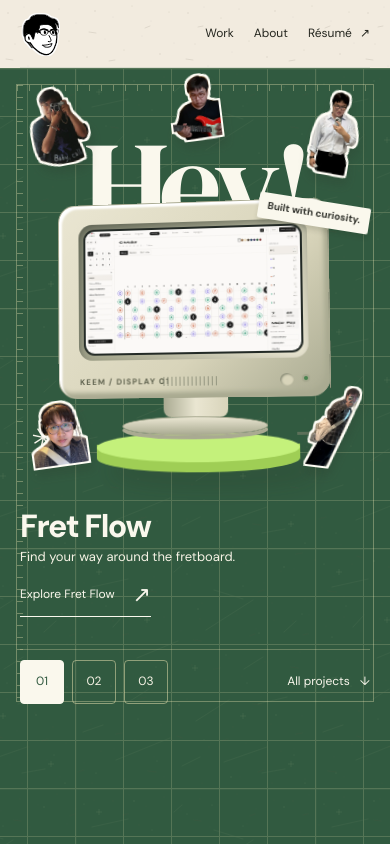
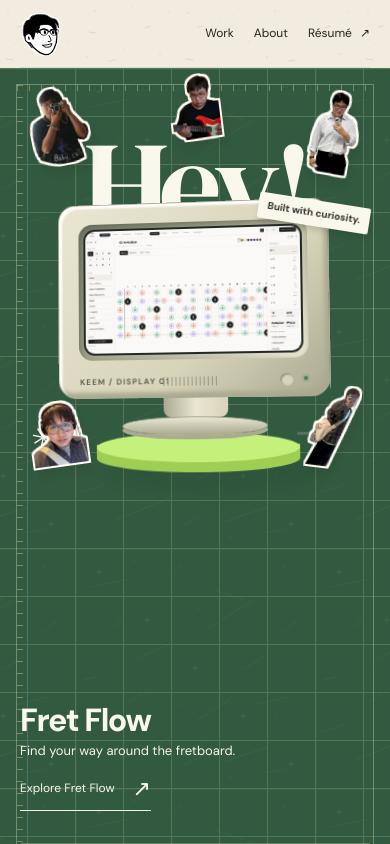
Before and after one commit to pandakn/panda-portfolio, a Next.js app: page / in a window 390 px wide. Shown: the top 844 px of the page. Built offline with nearby package versions, Linux system fonts and the light colour scheme.

Commit message:
fix(hero): fill viewport with cutting mat during scroll

```diff
--- a/src/app/globals.css
+++ b/src/app/globals.css
@@ -260,7 +260,7 @@ section[tabindex="-1"]:focus {
   position: relative;
   isolation: isolate;
   height: calc(var(--stage-height) + 620px);
-  --stage-height: clamp(700px, calc(100svh - 80px), 800px);
+  --stage-height: max(700px, 100svh);
   --mat-green: #315a40;
   --mat-markings: rgb(246 237 185 / 34%);
   --ink: #faf8ed;
@@ -1926,7 +1926,7 @@ section[tabindex="-1"]:focus {
     font-size: 12px;
   }
   .scroll-story {
-    --stage-height: 650px;
+    --stage-height: max(650px, 100svh);
     height: calc(var(--stage-height) + 360px);
   }
   .stage-kicker {
```
